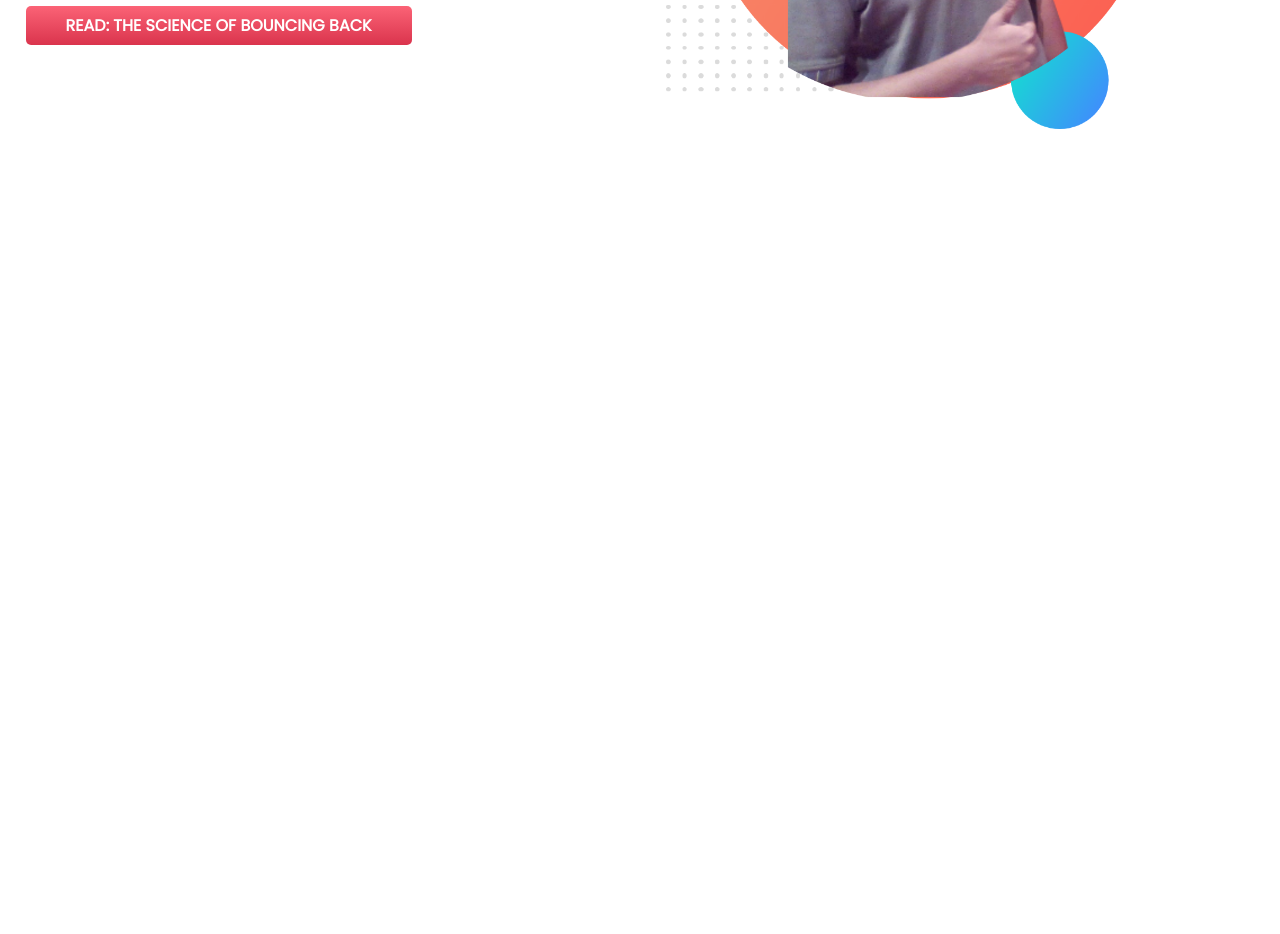
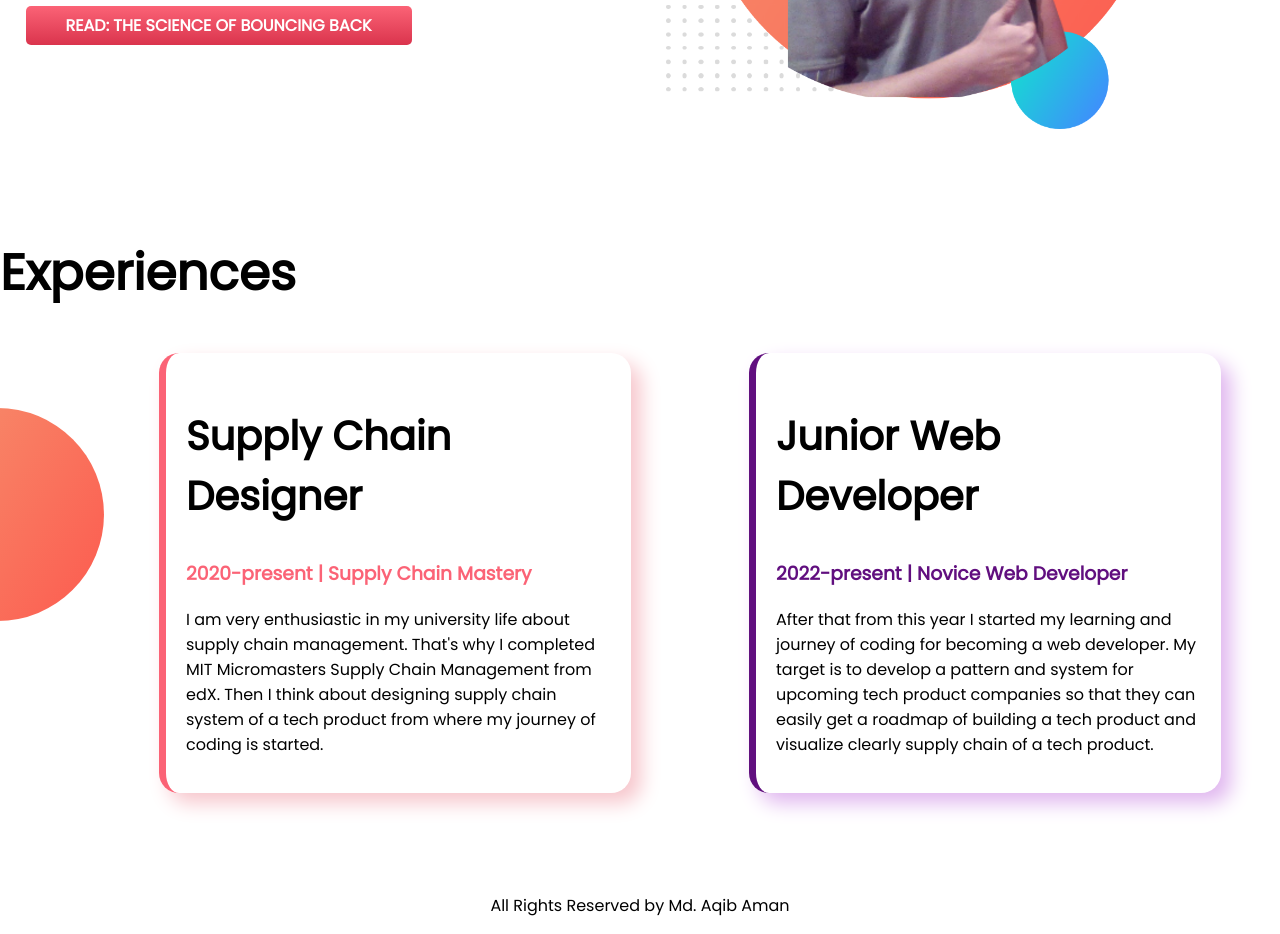
Before and after one commit to Aqibaman/developer-portfolio, a plain HTML site: page index.html in a window 1280 px wide. Shown: the part 1592-2526 px from the top of the page. Before the commit the page ends 1828 px from the top, so only its background shows below. Drawn offline with Linux system fonts and the light colour scheme.

Commit message:
Final added

```diff
--- a/index.html
+++ b/index.html
@@ -11,40 +11,58 @@
     <link rel="stylesheet" href="style.css">
 </head>
 <body>
-    <section class="top-banner">
+    <section class="top-banner flexible-container">
         <div class="half-width">
             <h1>Md. Aqib Aman's</h1>
             <h1><span class="orange">Portfolio</span> Website</h1>
             <h3>Revolutionized <Span class="orange">System</span> Designer and <Span class="orange">Developer</span></h3>
-            <p>I started my journey on designing supply chain of tech product. From that I learn one thing important that you need to have basic web development skill before developing a tech product which will disrupt the whole market in the industry you work. In future, I will love to develop awesome tech products by implementing this tech skills.</p>
+            <p class="padding">I started my journey on designing supply chain of tech product. From that I learn one thing important that you need to have basic web development skill before developing a tech product which will disrupt the whole market in the industry you work. In future, I will love to develop awesome tech products by implementing this tech skills.</p>
             <a class="link-button" target="blank" href="https://www.linkedin.com/in/aqib-aman-niter/">CONTACT ME</a>
         </div>
         <div class="half-width">
             <img src="images/my3.png" alt="">
         </div>
     </section>
-    <section class="coffee">
+    <section class="coffee flexible-container">
         <div class="half-width">
             <img src="images/my2.png" alt="">
         </div>
         <div class="half-width">
             <h1><span class="orange">Enjoy</span> the coffee</h1>
             <h3>Life is  <Span class="orange">Fun</span> and full of <Span class="orange">Challenges</span></h3>
-            <p>I faced many challenges in my life. But I have some precious friends who always support me. They are Marjan, Khandaker Rafi, Tahjib Rafi, Sadman, Ashiq, Naim, Minhaz, Kaushik and another Shadman. They always support me and cherish me to reach the milestone of my life so that I can make my life more meaningful where I can help other people to grow in their life.</p>
+            <p class="padding">I faced many challenges in my life. But I have some precious friends who always support me. They are Marjan, Khandaker Rafi, Tahjib Rafi, Sadman, Ashiq, Naim, Minhaz, Kaushik and another Shadman. They always support me and cherish me to reach the milestone of my life so that I can make my life more meaningful where I can help other people to grow in their life.</p>
             <a class="link-button" target="blank" href="https://www.buymeacoffee.com/aqibamancoder">BUY ME A COFFEE</a>
         </div>
 
     </section>
-    <section>
+    <section class="flexible-container">
         <div class="half-width">
             <h1><span class="orange">Bounce</span> Back</h1>
             <h3>Face the <Span class="orange">Failure</span> and get back to your <Span class="orange">Work</span></h3>
-            <p>Thumbs up! It is really important that facing the challenges and learn from your failure and bounce back in a more smart way. I am attaching one of the best article of time.com for inspiring and acknowledging people the science of bouncing back. Thank you to read my portfolio!</p>
+            <p class="padding">Thumbs up! It is really important that facing the challenges and learn from your failure and bounce back in a more smart way. I am attaching one of the best article of time.com for inspiring and acknowledging people the science of bouncing back. Thank you to read my portfolio!</p>
             <a class="link-button" target="blank" href="https://time.com/3892044/the-science-of-bouncing-back/">READ: THE SCIENCE OF BOUNCING BACK</a>
         </div>
         <div class="half-width">
             <img src="images/my1.png" alt="">
         </div>
     </section>
+    <section class="experiences">
+        <h1>Experiences</h1>
+        <div class="flexible-container padex">
+            <div class="experience-card1">
+                <h2>Supply Chain Designer</h2>
+                <h3 class="orange">2020-present | Supply Chain Mastery</h3>
+                <p>I am very enthusiastic in my university life about supply chain management. That's why I completed MIT Micromasters Supply Chain Management from edX. Then I think about designing supply chain system of a tech product from where my journey of coding is started.</p>
+            </div>
+            <div class="experience-card2">
+                <h2>Junior Web Developer</h2>
+                <h3 class="blue">2022-present | Novice Web Developer</h3>
+                <p> After that from this year I started my learning and journey of coding for becoming a web developer. My target is to develop a pattern and system for upcoming tech product companies so that they can easily get a roadmap of building a tech product and visualize clearly supply chain of a tech product.</p>
+            </div>
+        </div>
+    </section>
 </body>
+<footer>
+    <p>All Rights Reserved by Md. Aqib Aman</p>
+</footer>
 </html>
--- a/style.css
+++ b/style.css
@@ -5,10 +5,16 @@ body{
 h1{
     font-size: 50px;
 }
+h2{
+    font-size: 40px;
+}
 .orange{
     color: #FB6376;
 }
-section{
+.blue{
+    color: #610f7f;
+}
+.flexible-container{
     display: flex;
     margin-bottom: 100px;
 }
@@ -36,7 +42,36 @@ section{
     background-repeat: no-repeat;
     background-position: right;
 }
-p{
+.padding{
     padding-right: 150px;
     justify-content: center;
 }
+.experiences{
+    background-image: url(./images/exp-bg.png);
+    background-repeat: no-repeat;
+    background-position: left;
+}
+.experience-card1{
+    width: 40%;
+    margin-left: 5%;
+    margin-right: 5%;
+    padding: 20px 20px 20px 20px;
+    border-radius: 20px;
+    box-shadow: 10px 10px 20px #f7c6cc;
+    border-left: 7px solid #FB6376;
+}
+.experience-card2{
+    width: 40%;
+    margin-left: 5%;
+    margin-right: 5%;
+    padding: 20px 20px 20px 20px;
+    border-radius: 20px;
+    box-shadow: 10px 10px 20px #e0b6ef;
+    border-left: 7px solid #610f7f;
+}
+.padex{
+    padding-left: 100px;
+}
+footer p{
+    text-align: center;
+}
```
